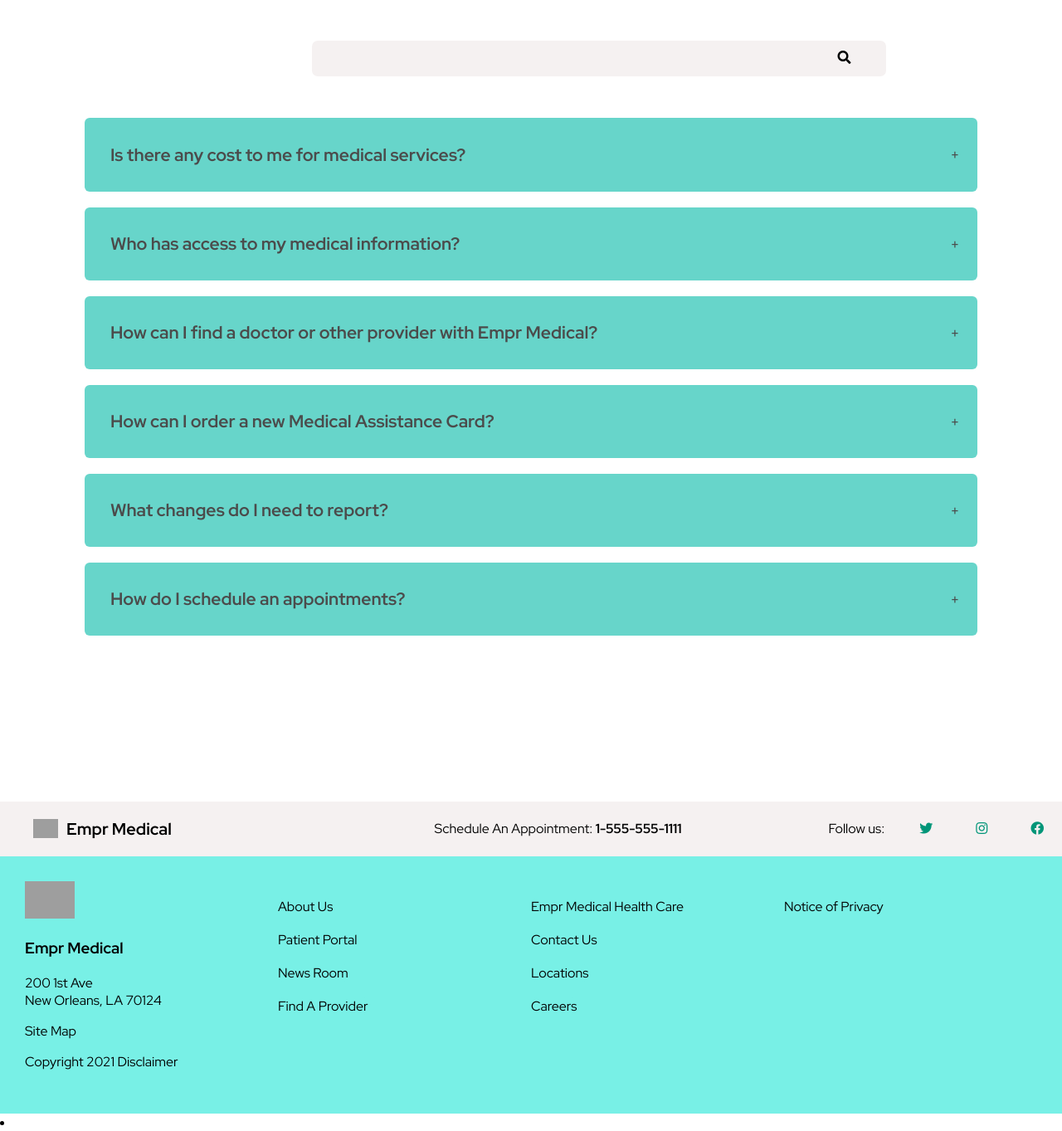
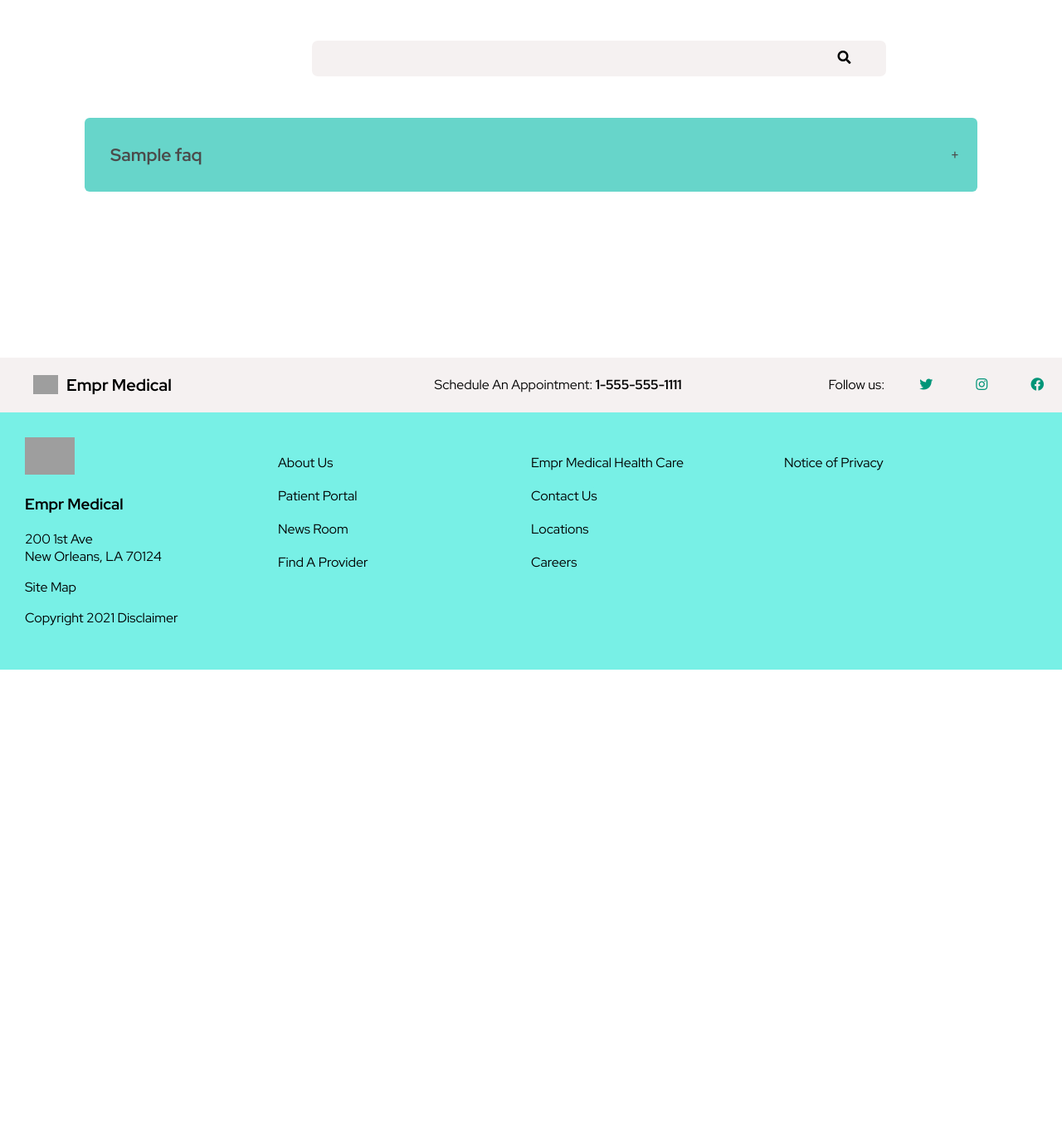
Before and after one commit to reskillamericans/Medical-Aid-Group2-BE, a Django app: page /faq/ in a window 1280 px wide. Shown: the part 791-2154 px from the top of the page at 83% size. After the commit the page ends 1598 px from the top, so only its background shows below. Run offline with Django 3.2, Linux system fonts and the light colour scheme; tables that the repository leaves empty hold one stand-in row (values such as "Sample post"); some web fonts are replaced; grey boxes are pictures that could not be loaded.

Commit message:
FAQ template

```diff
--- a/aidApp/templates/aidApp/faq.html
+++ b/aidApp/templates/aidApp/faq.html
@@ -85,52 +85,18 @@
 
 
 
-            <input type="radio" name="example_accordion" id="section1" class="accordion__input">
-            <label for="section1" class="accordion__label"><h3>Is there any cost to me for medical services?</h3></label>
-                <div class="accordion__content">
-                    <p>Most Medical aid users have small copayments for some services</p>
-                </div>
 
 
-        <div>
-            <input type="radio" name="example_accordion" id="section2" class="accordion__input">
-            <label for="section2" class="accordion__label"><h3>Who has access to my medical information?</h3></label>
-                <div class="accordion__content">
-                    <p>The person's information is confidential and can only be shared with people whose work involves running the Medical Aid programs</p>
+                {% for faq in faqs %}
+                <div>
+                    <input type="radio" name="example_accordion" id="section2" class="accordion__input">
+                    <label for="section2" class="accordion__label"><h3>{{faq.question}}</h3></label>
+                        <div class="accordion__content">
+                            <p>{{faq.answer}}</p>
+                        </div>
                 </div>
-        </div>
+                {% endfor %}
 
-        <div>
-            <input type="radio" name="example_accordion" id="section3" class="accordion__input">
-            <label for="section3" class="accordion__label"><h3>How can I find a doctor or other provider  with Empr Medical?</h3></label>
-                <div class="accordion__content">
-                    <p>Empr Medical app allows you to search for providers and other Medical Assistance.</p>
-                </div>
-        </div>
-
-        <div>
-            <input type="radio" name="example_accordion" id="section4" class="accordion__input">
-            <label for="section4" class="accordion__label"><h3>How can I order a new Medical Assistance Card?</h3></label>
-                <div class="accordion__content">
-                    <p>You can apply for it in the site</p>
-                </div>
-        </div>
-
-        <div>
-            <input type="radio" name="example_accordion" id="section5" class="accordion__input">
-            <label for="section5" class="accordion__label"><h3>What changes do I need to report?</h3></label>
-                <div class="accordion__content">
-                    <p>Change of address and Family member moving into or out of your home</p>
-                </div>
-        </div>
-
-        <div>
-            <input type="radio" name="example_accordion" id="section6" class="accordion__input">
-            <label for="section6" class="accordion__label"><h3>How do I schedule an appointments?</h3></label>
-                <div class="accordion__content">
-                    <p>To schedule an appointment, click sign up at the top of the homepage.</p>
-                </div>
-        </div>
 
 <!--
             <img src="./images/FAQ-images/Rectangle 799.png" alt="" class="squareone-left">
@@ -202,11 +168,7 @@
 
 <html>
     <body>
-        {% for faq in faqs %}
-        <li>
-            {{faq.questions}}
-        </li>
-        {% endfor %}
+
     </body>
 
 </html>
```
